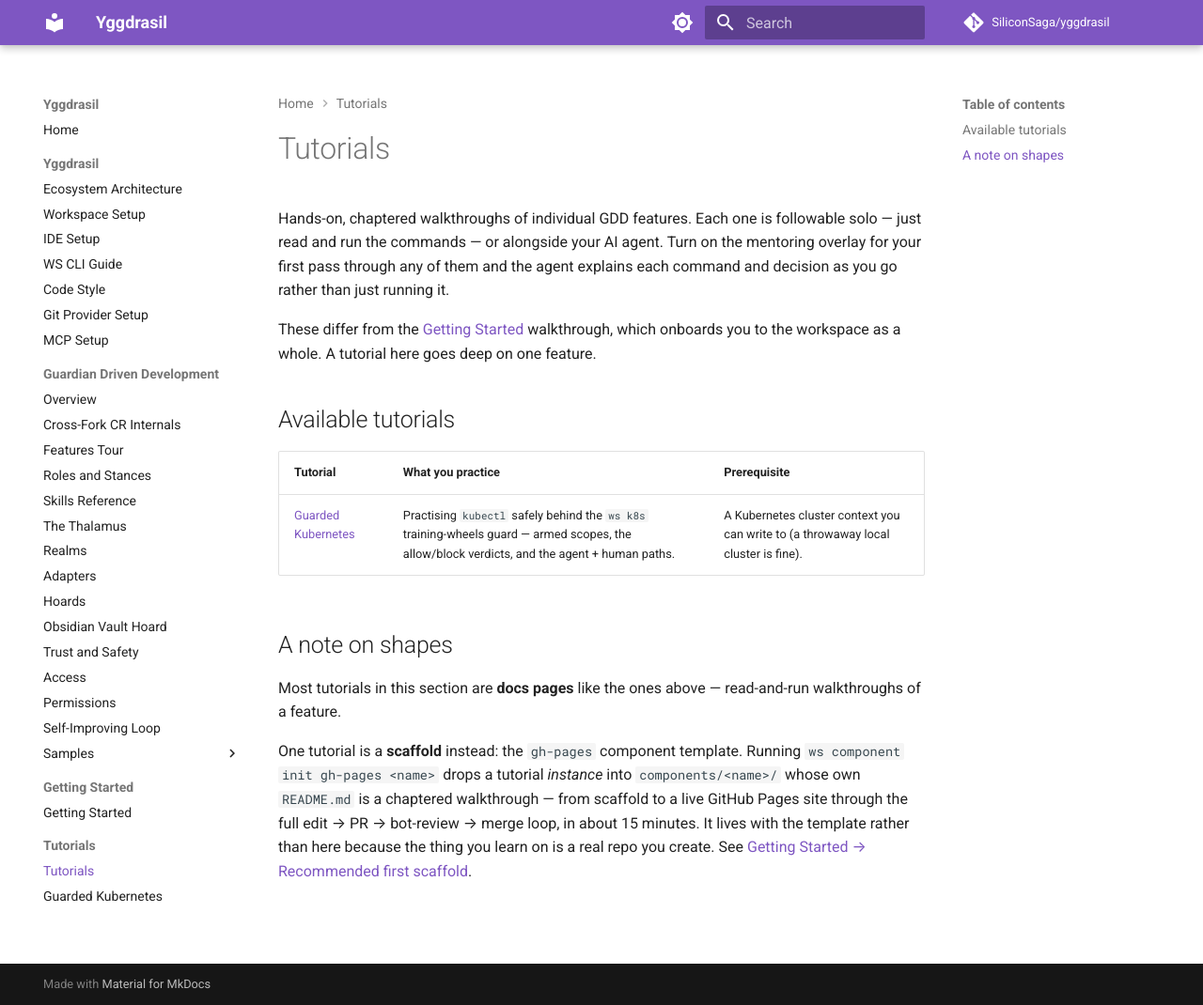
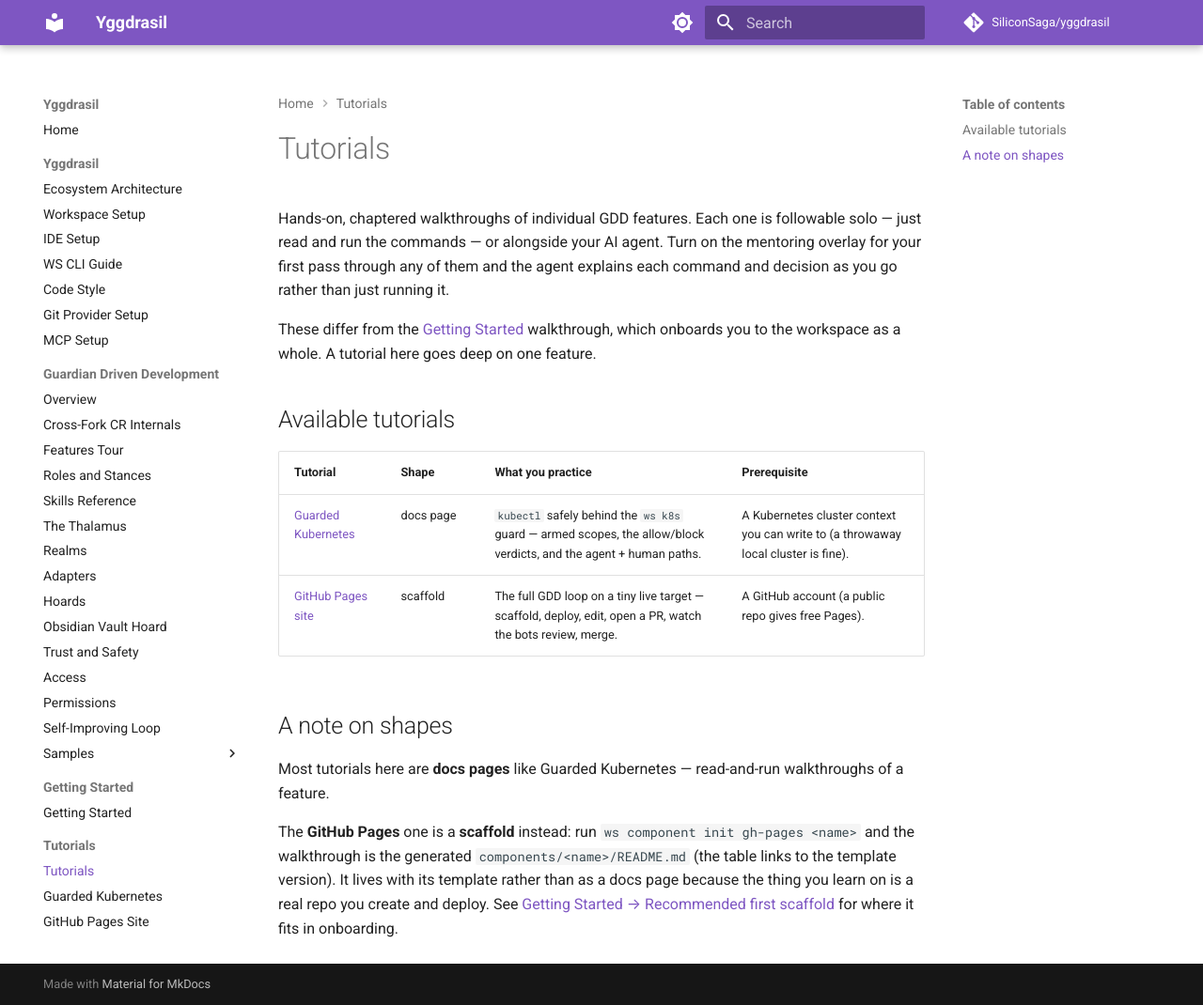
Before and after one commit to SiliconSaga/yggdrasil, an MkDocs documentation site: the page built from docs/tutorials/index.md, in a window 1280 px wide and 1070 px high. Shown: the whole window at 94% size. Built offline with MkDocs 1.6.1 and Material for MkDocs 9.7.7, drawn with Linux system fonts in a browser that asks for light colours; comment, search, counter and statistics services are not loaded.

Commit message:
docs(tutorials): list gh-pages in the index + nav; reframe the guard beyond 'training wheels'
Two refinements from review.

- Surface the gh-pages tutorial in the Tutorials index table (with a new "Shape" column distinguishing docs-page vs scaffold) and in the mkdocs nav, linking straight to its template README. It stays a scaffold — the table/nav just make it discoverable alongside the docs-page tutorials.
- Reframe the guard's opening: it was "training wheels for kubectl", which undersells it as beginner-only. It's a safety scope useful to an expert wanting a guardrail near production as much as to someone's first cluster session — training wheels is one use, not its whole identity. Also retitled Chapter 1 ("Arm a guard scope") and dropped a stray "training wheels" in the closing tips.

Co-Authored-By: Claude Opus 4.8 <noreply@anthropic.com>

```diff
--- a/docs/tutorials/index.md
+++ b/docs/tutorials/index.md
@@ -6,12 +6,13 @@ These differ from the [Getting Started](../getting-started/index.md) walkthrough
 
 ## Available tutorials
 
-| Tutorial | What you practice | Prerequisite |
-|---|---|---|
-| [Guarded Kubernetes](guarded-kubernetes.md) | Practising `kubectl` safely behind the `ws k8s` training-wheels guard — armed scopes, the allow/block verdicts, and the agent + human paths. | A Kubernetes cluster context you can write to (a throwaway local cluster is fine). |
+| Tutorial | Shape | What you practice | Prerequisite |
+|---|---|---|---|
+| [Guarded Kubernetes](guarded-kubernetes.md) | docs page | `kubectl` safely behind the `ws k8s` guard — armed scopes, the allow/block verdicts, and the agent + human paths. | A Kubernetes cluster context you can write to (a throwaway local cluster is fine). |
+| [GitHub Pages site](https://github.com/SiliconSaga/yggdrasil/blob/main/templates/components/gh-pages/README.md) | scaffold | The full GDD loop on a tiny live target — scaffold, deploy, edit, open a PR, watch the bots review, merge. | A GitHub account (a public repo gives free Pages). |
 
 ## A note on shapes
 
-Most tutorials in this section are **docs pages** like the ones above — read-and-run walkthroughs of a feature.
+Most tutorials here are **docs pages** like Guarded Kubernetes — read-and-run walkthroughs of a feature.
 
-One tutorial is a **scaffold** instead: the `gh-pages` component template. Running `ws component init gh-pages <name>` drops a tutorial *instance* into `components/<name>/` whose own `README.md` is a chaptered walkthrough — from scaffold to a live GitHub Pages site through the full edit → PR → bot-review → merge loop, in about 15 minutes. It lives with the template rather than here because the thing you learn on is a real repo you create. See [Getting Started → Recommended first scaffold](../getting-started/index.md#recommended-first-scaffold).
+The **GitHub Pages** one is a **scaffold** instead: run `ws component init gh-pages <name>` and the walkthrough is the generated `components/<name>/README.md` (the table links to the template version). It lives with its template rather than as a docs page because the thing you learn on is a real repo you create and deploy. See [Getting Started → Recommended first scaffold](../getting-started/index.md#recommended-first-scaffold) for where it fits in onboarding.
--- a/mkdocs.yml
+++ b/mkdocs.yml
@@ -83,3 +83,4 @@ nav:
   - Tutorials:
     - tutorials/index.md
     - Guarded Kubernetes: tutorials/guarded-kubernetes.md
+    - GitHub Pages Site: https://github.com/SiliconSaga/yggdrasil/blob/main/templates/components/gh-pages/README.md
```
Also changed, not shown: docs/tutorials/guarded-kubernetes.md (+3 -3 lines).
